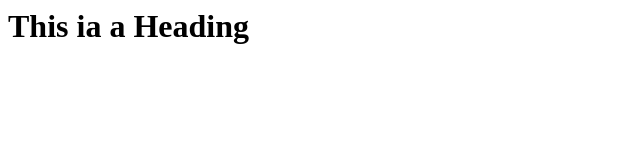
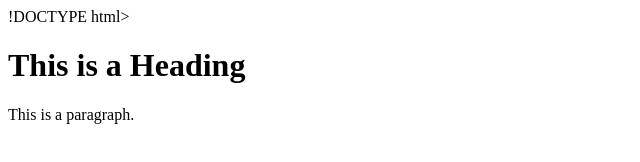
Before and after one commit to ukiy87/my-first-webpage, a plain HTML site: page index.html in a window 1280 px wide. Shown: the whole page, without its empty margins (0-640 px from the left). Drawn offline with Linux system fonts and the light colour scheme.

Commit message:
Update index.html

```diff
--- a/index.html
+++ b/index.html
@@ -1,2 +1,13 @@
+!DOCTYPE html>
+<html>
+<head>
+  <title>My Page Title</title>
+  <link rel="icon" type="image/x-icon" href="/images/favicon.ico">
+</head>
 <body>
-<h1>This ia a Heading</h1>
+
+<h1>This is a Heading</h1>
+<p>This is a paragraph.</p>
+
+</body>
+</html>
```
